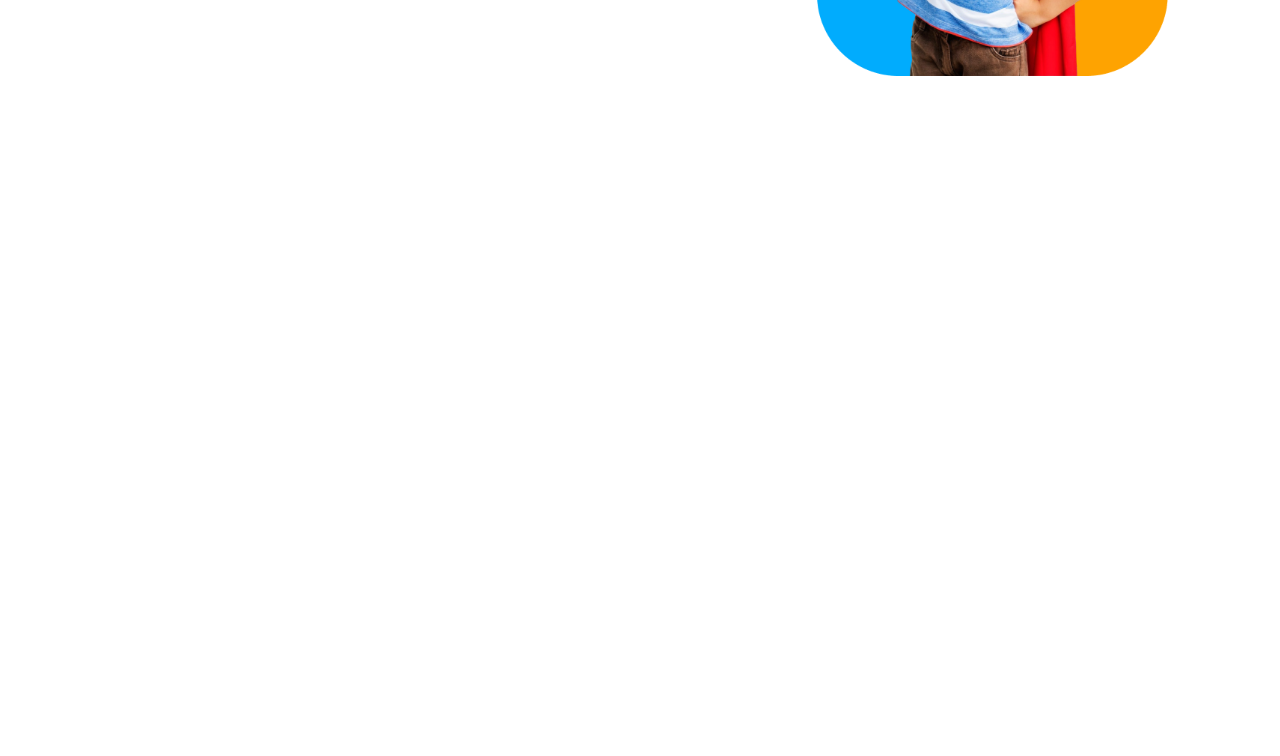
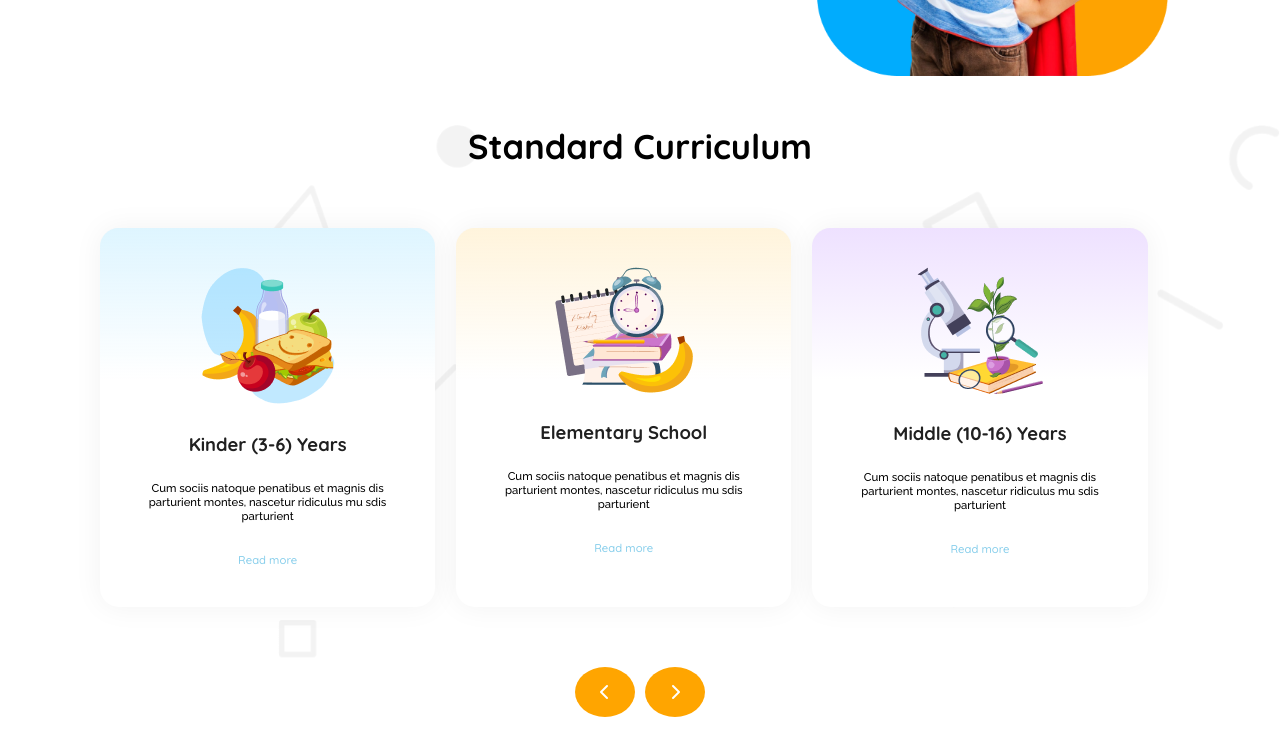
Before and after one commit to HasanUtshob/Assignment-02-Kid-s-School, a plain HTML site: page index.html in a window 1280 px wide. Shown: the part 446-1202 px from the top of the page. Before the commit the page ends 800 px from the top, so only its background shows below. Drawn offline with Linux system fonts and the light colour scheme.

Commit message:
curricullam section

```diff
--- a/index.html
+++ b/index.html
@@ -38,7 +38,59 @@
             </section>
     </header>
     <main class="main">
+        <section class="Curriculum">
+            <h1 class="Curriculum-title">
+                Standard Curriculum
+            </h1>
+            <div class="Curriculum-items">
+                <div class="Curriculum-item" id="item-first">
+                    <div class="item-img">
+                        <img src="assets/kinder.png" alt="">
+                    </div>
+                    <div class="item-content">
+                        <h3 class="item-content-title">Kinder (3-6) Years</h3>
+                        <p class="item-content-description">Cum sociis natoque penatibus et magnis
+                            dis parturient montes, nascetur ridiculus
+                            mu sdis parturient</p>
+                    </div>
+                    <a href="#" class="Read">Read more</a>
+                </div>
+                <div class="Curriculum-item" id="item-second">
+                    <div class="item-img">
+                        <img src="assets/elementary.png" alt="">
+                    </div>
+                    <div class="item-content">
+                        <h3 class="item-content-title">Elementary School</h3>
+                        <p class="item-content-description">Cum sociis natoque penatibus et magnis
+                            dis parturient montes, nascetur ridiculus
+                            mu sdis parturient</p>
+                    </div>
+                    <a href="#" class="Read">Read more</a>
+                </div>
+                <div class="Curriculum-item" id="item-third">
+                    <div class="item-img">
+                        <img src="assets/middle.png" alt="">
+                    </div>
+                    <div class="item-content">
+                        <h3 class="item-content-title">Middle (10-16) Years</h3>
+                        <p class="item-content-description">Cum sociis natoque penatibus et magnis
+                            dis parturient montes, nascetur ridiculus
+                            mu sdis parturient</p>
+                    </div>
+                    <a href="#" class="Read">Read more</a>
+                </div>
+            </div>
 
+            <div class="arrow">
+                <div class="left-arrow">
+                   <span><i class="fa-solid fa-chevron-left"></i></span>
+                </div>
+                <div class="left-arrow">
+                   <span><i class="fa-solid fa-chevron-right"></i> </span>
+                </div>
+            </div>
+
+        </section>
     </main>
     <footer class="footer">
 
--- a/responsive/responsive.css
+++ b/responsive/responsive.css
@@ -16,5 +16,9 @@
         .hero-content{
             text-align: center;
         }
+        .Curriculum-items{
+            flex-direction: column;
+            margin: 0px 50px;
+        }
 
 }
--- a/styles/style.css
+++ b/styles/style.css
@@ -83,6 +83,7 @@
     display: flex;
     justify-content: space-around;
     align-items: center;
+    margin-bottom: 2.81rem;
 }
 .hero-content{
     max-width: 30rem;
@@ -125,3 +126,82 @@
     border: 1px solid orange;
     color:orange;
 }
+
+/* main section style part */
+
+/* Standard Curriculum section style */
+.Curriculum{
+    background-image: url("../assets/bg.png");
+    background-repeat: no-repeat;
+    background-size: cover;
+}
+.Curriculum-title{
+    font-size: 2.15rem;
+    text-align: center;
+    font-weight: 700;
+    margin-bottom: 3.75rem;
+}
+.Curriculum-items{
+    display: flex;
+    gap: 21px;
+    max-width: 67.5rem;
+    margin: 0 auto;
+    margin-bottom: 3.75rem;
+}
+.Curriculum-item{
+    max-width: 17.20rem;
+    text-align: center;
+    padding: 39px 30px;
+    box-shadow: 0px 0px 28.296px 0.943px rgba(0, 0, 0, 0.05);
+    border-radius: 18.5px;
+}
+.item-img{
+    margin-bottom: 24px;
+}
+.item-content{
+    margin-bottom: 25px;
+}
+.item-content-title{
+    font-size: 18.39px;
+    font-weight: 700;
+    color: rgba(32, 32, 32, 1);
+    margin-bottom: 25px;
+}
+.item-content-description{
+    font-size: 11.31px;
+    font-weight: 500;
+    font-family: "Raleway", serif;
+}
+.Read{
+    font-size: 11.31px;
+    font-weight: 500;
+    color: skyblue;
+    text-decoration: none;
+    text-align: center;
+}
+#item-first{
+    background: linear-gradient(180deg, #DEF5FF 0%, rgba(255, 255, 255, 0.00) 40%), #FFF;
+}
+#item-second{
+    background: linear-gradient(180deg, #FFF4DC 0%, rgba(255, 255, 255, 0.00) 40%), #FFF;
+}
+#item-third{
+    background: linear-gradient(180deg, #EEE1FF 0%, rgba(255, 255, 255, 0.00) 40%), #FFF;
+}
+.arrow{
+    display: flex;
+    justify-content: center;
+    align-items: center;
+    justify-items: center;
+    gap: 10px;
+    margin-bottom: 45px;
+}
+.left-arrow{
+    max-width: 45px;
+    max-height: 45px;
+    padding: 15px 25px 15px 25px;
+    background-color: orange;
+    color: white;
+    display: inline;
+    border-radius: 50%;
+}
```
